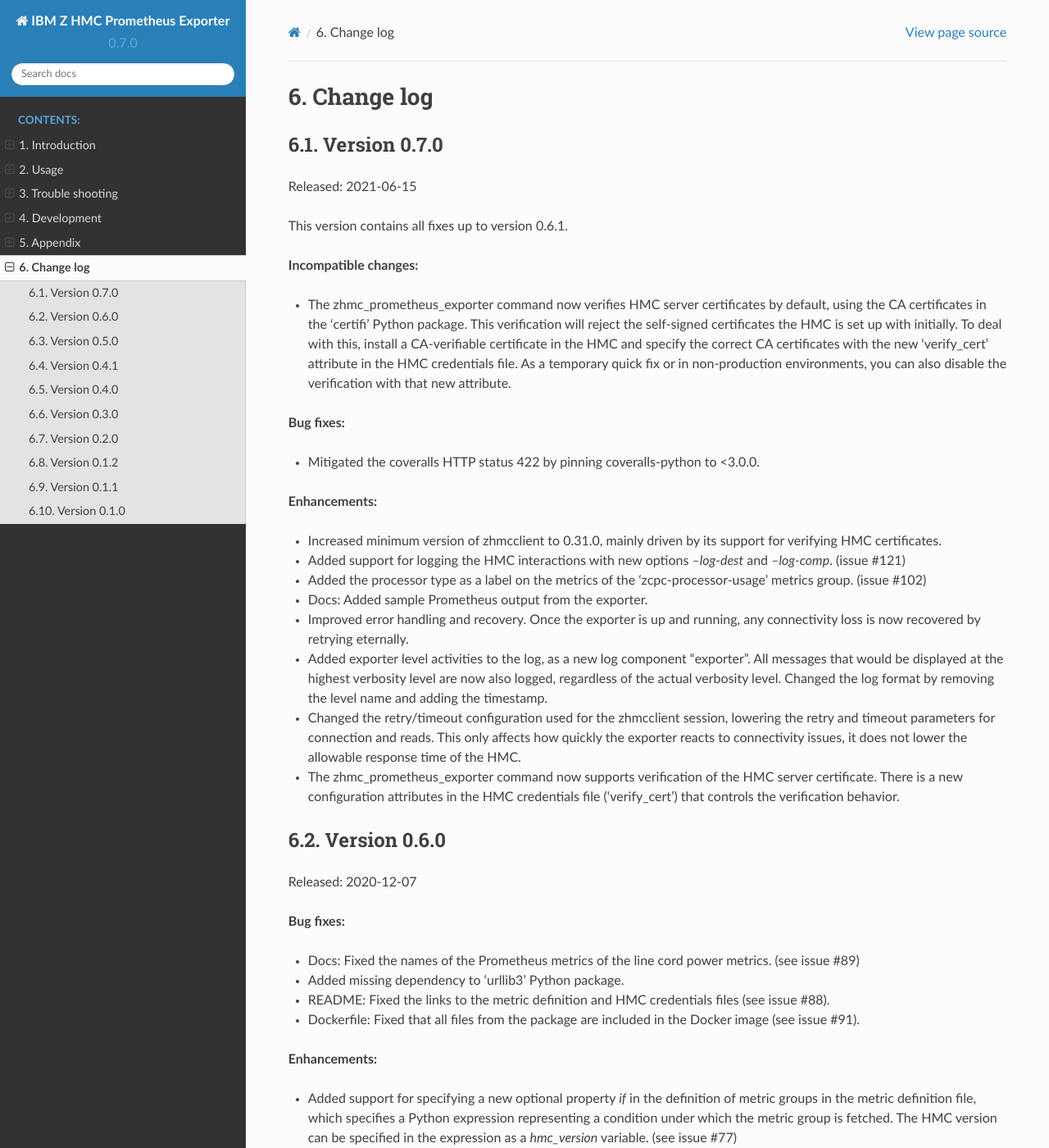
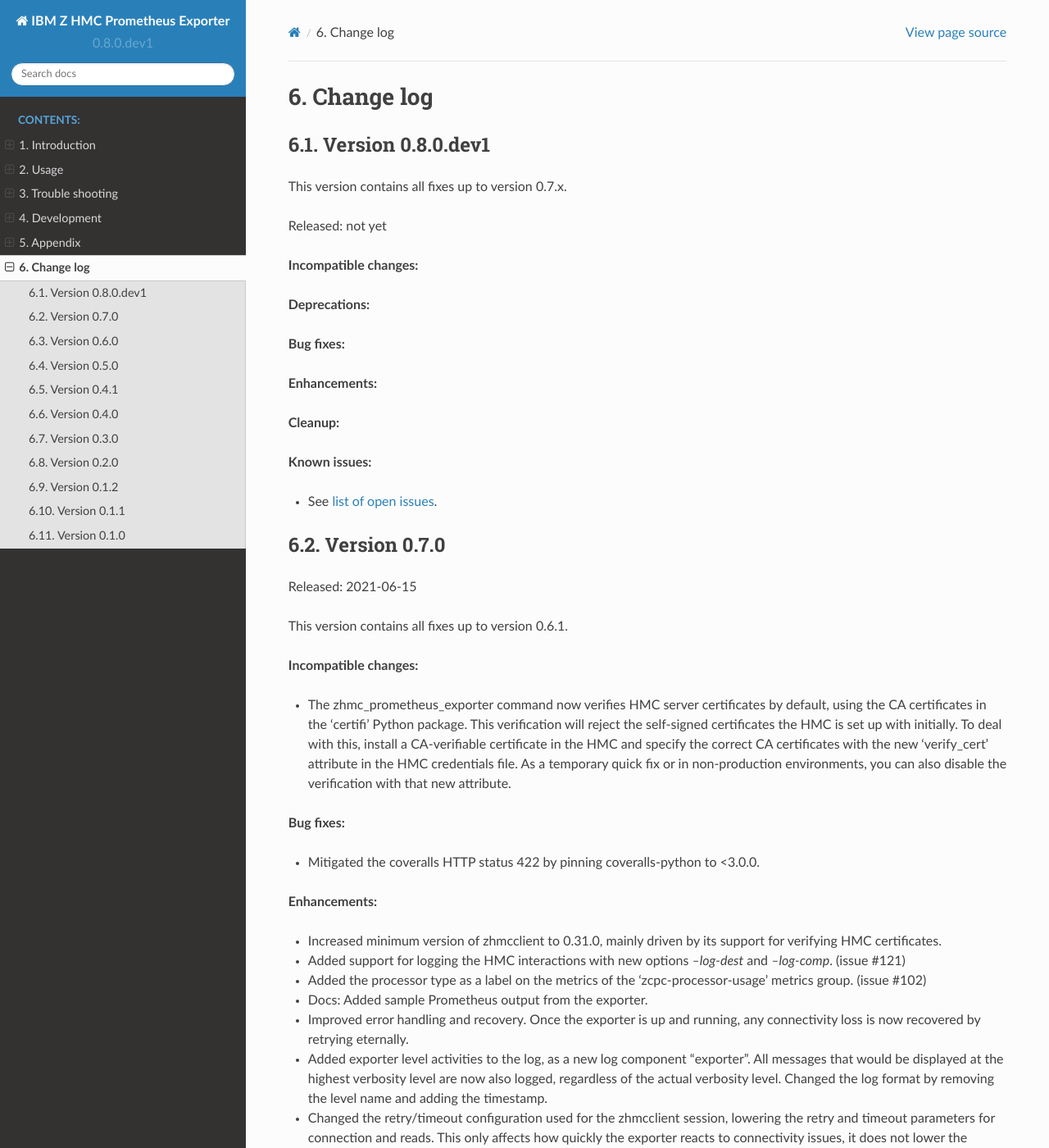
Before and after one commit to zhmcclient/zhmc-prometheus-exporter, a Sphinx documentation site: the page built from docs/changes.rst, in a window 1280 px wide and 1400 px high. Shown: the whole window at 82% size. Built offline with Sphinx 7.4.7 and the Read the Docs theme 2.0.0, drawn with Linux system fonts in a browser that asks for light colours; some of the changed text lies outside the part shown.

Commit message:
Start 0.8.0
Signed-off-by: Andreas Maier <maiera@de.ibm.com>

```diff
--- a/docs/changes.rst
+++ b/docs/changes.rst
@@ -15,6 +15,30 @@
 
 Change log
 ----------
+
+
+Version 0.8.0.dev1
+^^^^^^^^^^^^^^^^^^
+
+This version contains all fixes up to version 0.7.x.
+
+Released: not yet
+
+**Incompatible changes:**
+
+**Deprecations:**
+
+**Bug fixes:**
+
+**Enhancements:**
+
+**Cleanup:**
+
+**Known issues:**
+
+* See `list of open issues`_.
+
+.. _`list of open issues`: https://github.com/zhmcclient/zhmc-prometheus-exporter/issues
 
 
 Version 0.7.0
--- a/zhmc_prometheus_exporter/_version.py
+++ b/zhmc_prometheus_exporter/_version.py
@@ -25,4 +25,4 @@
 #:
 #: * "M.N.P.dev1": A not yet released version M.N.P
 #: * "M.N.P": A released version M.N.P
-__version__ = '0.7.0'
+__version__ = '0.8.0.dev1'
```
